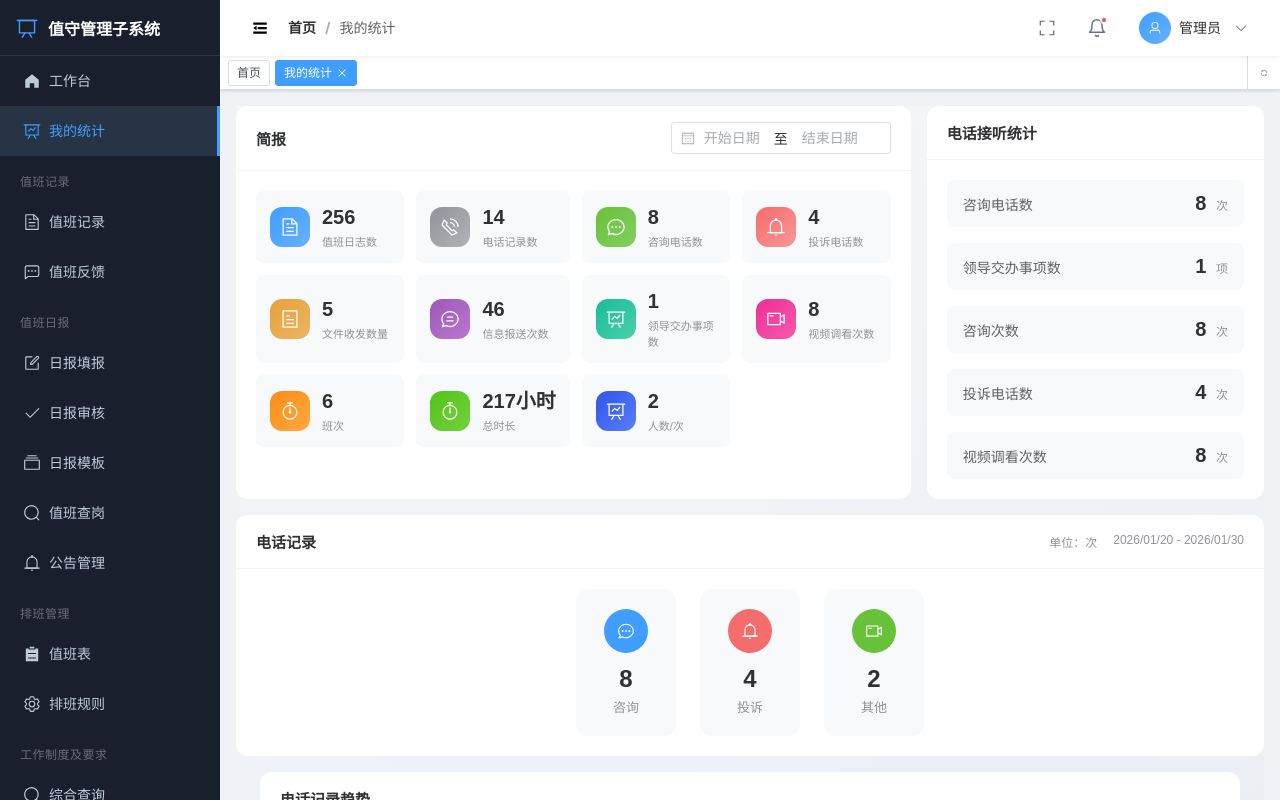
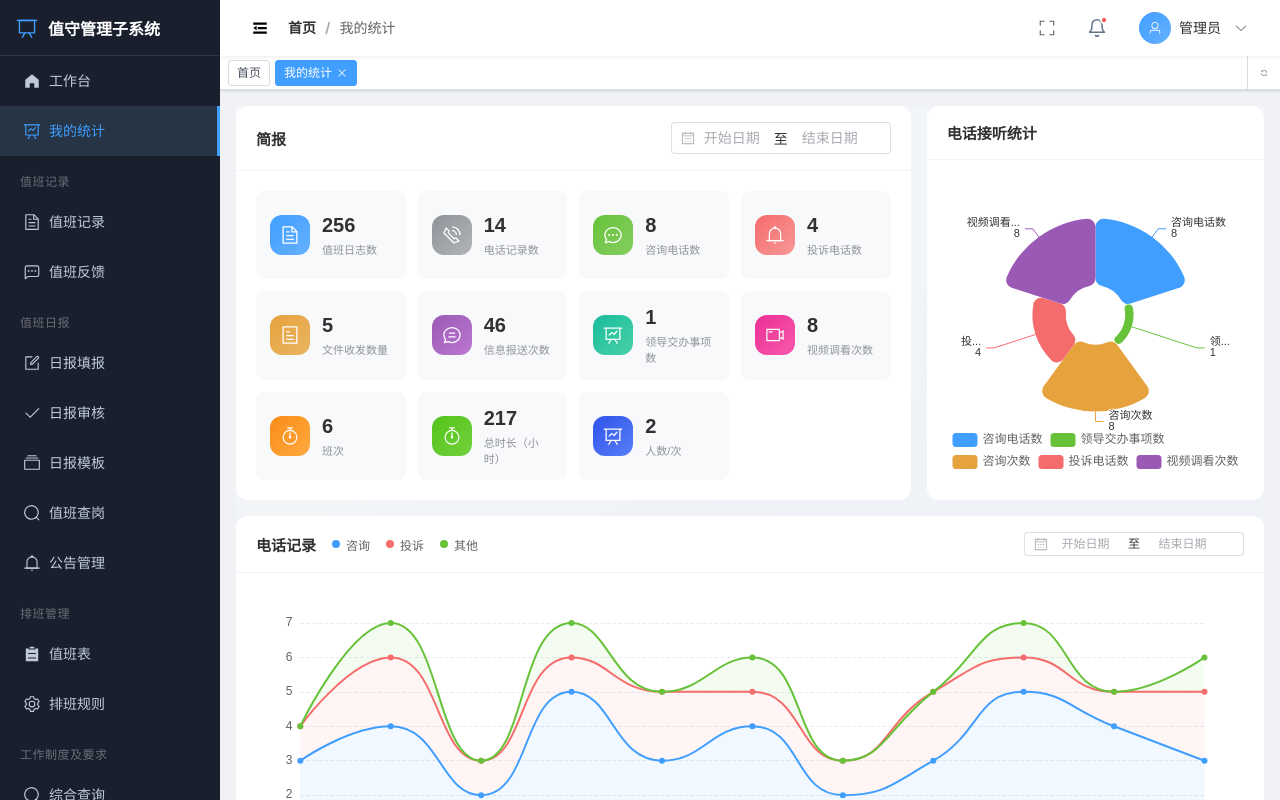
Before and after one commit to xinrun0928/rbac-design, a Vue app: page /duty/statistics in a window 1280 px wide. Built offline with nearby package versions, Linux system fonts and the light colour scheme.

Commit message:
feat: enhance statistics page with pie chart and call/meeting data visualization

```diff
--- a/src/views/duty/statistics/Statistics.vue
+++ b/src/views/duty/statistics/Statistics.vue
@@ -39,49 +39,82 @@
             <span class="card-title">电话接听统计</span>
           </div>
         </template>
-        <div class="call-stats-list">
-          <div v-for="item in callStatsData" :key="item.label" class="call-stats-item">
-            <span class="call-stats-label">{{ item.label }}</span>
-            <span class="call-stats-value">{{ item.value }} <small>{{ item.unit }}</small></span>
-          </div>
-        </div>
+        <div ref="pieChartRef" class="pie-chart-container"></div>
       </el-card>
     </div>
 
     <!-- 电话记录 -->
-    <div class="stats-row animate-item">
-      <el-card class="stats-card call-record-card" shadow="never">
-        <template #header>
-          <div class="card-header">
+    <el-card class="chart-card animate-item" shadow="never">
+      <template #header>
+        <div class="card-header">
+          <div class="chart-header-left">
             <span class="card-title">电话记录</span>
-            <div class="card-meta">
-              <span class="meta-unit">单位：次</span>
-              <span class="meta-time">2026/01/20 - 2026/01/30</span>
+            <div class="chart-legend">
+              <span
+                v-for="item in callLegendData"
+                :key="item.name"
+                class="legend-item"
+                :class="{ inactive: !item.visible }"
+                @click="toggleCallLegend(item.name)"
+              >
+                <i class="legend-dot" :style="{ background: item.color }"></i>
+                {{ item.name }}
+              </span>
             </div>
           </div>
-        </template>
-        <div class="call-record-list">
-          <div v-for="item in callRecordData" :key="item.label" class="call-record-item">
-            <div class="record-icon" :style="{ background: item.color }">
-              <el-icon :size="18"><component :is="item.icon" /></el-icon>
-            </div>
-            <div class="record-info">
-              <div class="record-value">{{ item.value }}</div>
-              <div class="record-label">{{ item.label }}</div>
+          <div class="chart-header-right">
+            <div class="date-picker-wrap">
+              <el-date-picker
+                v-model="callDateRange"
+                type="daterange"
+                range-separator="至"
+                start-placeholder="开始日期"
+                end-placeholder="结束日期"
+                value-format="YYYY-MM-DD"
+                size="small"
+              />
             </div>
           </div>
         </div>
-      </el-card>
-    </div>
+      </template>
+      <div ref="callChartRef" class="chart-container"></div>
+    </el-card>
 
-    <!-- 底部：趋势图表 -->
+    <!-- 会议次数 -->
     <el-card class="chart-card animate-item" shadow="never">
       <template #header>
         <div class="card-header">
-          <span class="card-title">电话记录趋势</span>
+          <div class="chart-header-left">
+            <span class="card-title">会议次数</span>
+            <div class="chart-legend">
+              <span
+                v-for="item in meetingLegendData"
+                :key="item.name"
+                class="legend-item"
+                :class="{ inactive: !item.visible }"
+                @click="toggleMeetingLegend(item.name)"
+              >
+                <i class="legend-dot" :style="{ background: item.color }"></i>
+                {{ item.name }}
+              </span>
+            </div>
+          </div>
+          <div class="chart-header-right">
+            <div class="date-picker-wrap">
+              <el-date-picker
+                v-model="meetingDateRange"
+                type="daterange"
+                range-separator="至"
+                start-placeholder="开始日期"
+                end-placeholder="结束日期"
+                value-format="YYYY-MM-DD"
+                size="small"
+              />
+            </div>
+          </div>
         </div>
       </template>
-      <div ref="chartRef" class="chart-container"></div>
+      <div ref="meetingChartRef" class="chart-container"></div>
     </el-card>
   </div>
 </template>
@@ -96,6 +129,8 @@ import * as echarts from 'echarts'
 
 // ── 状态 ──
 const dateRange = ref<string[] | null>(null)
+const callDateRange = ref<string[] | null>(null)
+const meetingDateRange = ref<string[] | null>(null)
 
 // ── 指标卡片 ──
 const metricCards = reactive([
@@ -108,44 +143,101 @@ const metricCards = reactive([
   { label: '领导交办事项数', value: 1, icon: DataLine, color: 'linear-gradient(135deg, #1ABC9C 0%, #48D1A8 100%)' },
   { label: '视频调看次数', value: 8, icon: VideoCamera, color: 'linear-gradient(135deg, #EB2F96 0%, #F759AB 100%)' },
   { label: '班次', value: 6, icon: Timer, color: 'linear-gradient(135deg, #FA8C16 0%, #FFA940 100%)' },
-  { label: '总时长', value: '217小时', icon: Timer, color: 'linear-gradient(135deg, #52C41A 0%, #73D13D 100%)' },
+  { label: '总时长（小时）', value: 217, icon: Timer, color: 'linear-gradient(135deg, #52C41A 0%, #73D13D 100%)' },
   { label: '人数/次', value: 2, icon: DataLine, color: 'linear-gradient(135deg, #2F54EB 0%, #597EF7 100%)' }
 ])
 
-// ── 电话接听统计 ──
-const callStatsData = reactive([
-  { label: '咨询电话数', value: 8, unit: '次' },
-  { label: '领导交办事项数', value: 1, unit: '项' },
-  { label: '咨询次数', value: 8, unit: '次' },
-  { label: '投诉电话数', value: 4, unit: '次' },
-  { label: '视频调看次数', value: 8, unit: '次' }
+// ── 饼图 ──
+const pieChartRef = ref<HTMLElement>()
+let pieChart: echarts.ECharts | null = null
+
+const pieData = [
+  { value: 8, name: '咨询电话数' },
+  { value: 1, name: '领导交办事项数' },
+  { value: 8, name: '咨询次数' },
+  { value: 4, name: '投诉电话数' },
+  { value: 8, name: '视频调看次数' }
+]
+
+function initPieChart() {
+  if (!pieChartRef.value) return
+  pieChart = echarts.init(pieChartRef.value)
+  pieChart.setOption({
+    tooltip: {
+      trigger: 'item',
+      backgroundColor: 'rgba(255,255,255,0.9)',
+      borderColor: '#eee',
+      textStyle: { color: '#303133' },
+      formatter: '{b}: {c}'
+    },
+    legend: {
+      orient: 'horizontal',
+      bottom: '2%',
+      left: 'center',
+      textStyle: { color: '#606266', fontSize: 12 }
+    },
+    series: [
+      {
+        name: '电话接听统计',
+        type: 'pie',
+        radius: ['20%', '65%'],
+        center: ['50%', '45%'],
+        roseType: 'area',
+        itemStyle: {
+          borderRadius: 8
+        },
+        label: {
+          fontSize: 11,
+          formatter: '{b}\n{c}'
+        },
+        labelLine: {
+          length: 10,
+          length2: 8
+        },
+        data: pieData,
+        color: ['#409EFF', '#67C23A', '#E6A23C', '#F56C6C', '#9B59B6']
+      }
+    ]
+  })
+}
+
+// ── 电话记录图表 ──
+const callChartRef = ref<HTMLElement>()
+let callChart: echarts.ECharts | null = null
+
+const callLegendData = reactive([
+  { name: '咨询', color: '#409EFF', visible: true },
+  { name: '投诉', color: '#F56C6C', visible: true },
+  { name: '其他', color: '#67C23A', visible: true }
 ])
 
-// ── 电话记录分类 ──
-const callRecordData = reactive([
-  { label: '咨询', value: 8, icon: ChatDotRound, color: '#409EFF' },
-  { label: '投诉', value: 4, icon: Bell, color: '#F56C6C' },
-  { label: '其他', value: 2, icon: VideoCamera, color: '#67C23A' }
-])
-
-// ── 图表 ──
-const chartRef = ref<HTMLElement>()
-let chartInstance: echarts.ECharts | null = null
-
-const chartData = {
-  dates: ['01-20', '01-21', '01-22', '01-23', '01-24', '01-25', '01-26', '01-27', '01-28', '01-29', '01-30'],
-  values: [4, 5, 3, 6, 4, 5, 3, 4, 6, 5, 4]
+function toggleCallLegend(name: string) {
+  const item = callLegendData.find(l => l.name === name)
+  if (!item) return
+  item.visible = !item.visible
+  if (callChart) {
+    callChart.dispatchAction({
+      type: 'legendToggleSelect',
+      name
+    })
+  }
 }
 
-function initChart() {
-  if (!chartRef.value) return
-  chartInstance = echarts.init(chartRef.value)
-  chartInstance.setOption({
+const dates = ['01-20', '01-21', '01-22', '01-23', '01-24', '01-25', '01-26', '01-27', '01-28', '01-29', '01-30']
+
+function initCallChart() {
+  if (!callChartRef.value) return
+  callChart = echarts.init(callChartRef.value)
+  callChart.setOption({
     tooltip: {
       trigger: 'axis',
       backgroundColor: 'rgba(255,255,255,0.9)',
       borderColor: '#eee',
       textStyle: { color: '#303133' }
+    },
+    legend: {
+      show: false,
+      selected: { '咨询': true, '投诉': true, '其他': true }
     },
     grid: {
       left: '3%',
@@ -156,13 +248,109 @@ function initChart() {
     },
     xAxis: {
       type: 'category',
-      data: chartData.dates,
+      boundaryGap: false,
+      data: dates,
       axisLine: { lineStyle: { color: '#DCDFE6' } },
       axisLabel: { color: '#606266' }
     },
     yAxis: {
       type: 'value',
-      name: '会议次数',
+      axisLine: { show: false },
+      axisTick: { show: false },
+      splitLine: { lineStyle: { type: 'dashed', color: '#E8ECF1' } },
+      axisLabel: { color: '#606266' }
+    },
+    series: [
+      {
+        name: '咨询',
+        type: 'line',
+        stack: '总量',
+        smooth: true,
+        symbol: 'circle',
+        symbolSize: 6,
+        data: [3, 4, 2, 5, 3, 4, 2, 3, 5, 4, 3],
+        itemStyle: { color: '#409EFF' },
+        lineStyle: { width: 2 },
+        areaStyle: { color: 'rgba(64,158,255,0.1)' }
+      },
+      {
+        name: '投诉',
+        type: 'line',
+        stack: '总量',
+        smooth: true,
+        symbol: 'circle',
+        symbolSize: 6,
+        data: [1, 2, 1, 1, 2, 1, 1, 2, 1, 1, 2],
+        itemStyle: { color: '#F56C6C' },
+        lineStyle: { width: 2 },
+        areaStyle: { color: 'rgba(245,108,108,0.1)' }
+      },
+      {
+        name: '其他',
+        type: 'line',
+        stack: '总量',
+        smooth: true,
+        symbol: 'circle',
+        symbolSize: 6,
+        data: [0, 1, 0, 1, 0, 1, 0, 0, 1, 0, 1],
+        itemStyle: { color: '#67C23A' },
+        lineStyle: { width: 2 },
+        areaStyle: { color: 'rgba(103,194,58,0.1)' }
+      }
+    ]
+  })
+}
+
+// ── 会议次数图表 ──
+const meetingChartRef = ref<HTMLElement>()
+let meetingChart: echarts.ECharts | null = null
+
+const meetingLegendData = reactive([
+  { name: '会议次数', color: '#E6A23C', visible: true }
+])
+
+function toggleMeetingLegend(name: string) {
+  const item = meetingLegendData.find(l => l.name === name)
+  if (!item) return
+  item.visible = !item.visible
+  if (meetingChart) {
+    meetingChart.dispatchAction({
+      type: 'legendToggleSelect',
+      name
+    })
+  }
+}
+
+function initMeetingChart() {
+  if (!meetingChartRef.value) return
+  meetingChart = echarts.init(meetingChartRef.value)
+  meetingChart.setOption({
+    tooltip: {
+      trigger: 'axis',
+      backgroundColor: 'rgba(255,255,255,0.9)',
+      borderColor: '#eee',
+      textStyle: { color: '#303133' }
+    },
+    legend: {
+      show: false,
+      selected: { '会议次数': true }
+    },
+    grid: {
+      left: '3%',
+      right: '4%',
+      bottom: '3%',
+      top: '10%',
+      containLabel: true
+    },
+    xAxis: {
+      type: 'category',
+      boundaryGap: false,
+      data: dates,
+      axisLine: { lineStyle: { color: '#DCDFE6' } },
+      axisLabel: { color: '#606266' }
+    },
+    yAxis: {
+      type: 'value',
       axisLine: { show: false },
       axisTick: { show: false },
       splitLine: { lineStyle: { type: 'dashed', color: '#E8ECF1' } },
@@ -172,16 +360,16 @@ function initChart() {
       {
         name: '会议次数',
         type: 'line',
-        data: chartData.values,
         smooth: true,
         symbol: 'circle',
-        symbolSize: 8,
-        itemStyle: { color: '#409EFF' },
-        lineStyle: { width: 3, color: '#409EFF' },
+        symbolSize: 6,
+        data: [4, 5, 3, 6, 4, 5, 3, 4, 6, 5, 4],
+        itemStyle: { color: '#E6A23C' },
+        lineStyle: { width: 2 },
         areaStyle: {
           color: new echarts.graphic.LinearGradient(0, 0, 0, 1, [
-            { offset: 0, color: 'rgba(64,158,255,0.3)' },
-            { offset: 1, color: 'rgba(64,158,255,0.05)' }
+            { offset: 0, color: 'rgba(230,162,60,0.3)' },
+            { offset: 1, color: 'rgba(230,162,60,0.05)' }
           ])
         }
       }
@@ -190,17 +378,23 @@ function initChart() {
 }
 
 function handleResize() {
-  chartInstance?.resize()
+  pieChart?.resize()
+  callChart?.resize()
+  meetingChart?.resize()
 }
 
 onMounted(() => {
-  initChart()
+  initPieChart()
+  initCallChart()
+  initMeetingChart()
   window.addEventListener('resize', handleResize)
 })
 
 onUnmounted(() => {
   window.removeEventListener('resize', handleResize)
-  chartInstance?.dispose()
+  pieChart?.dispose()
+  callChart?.dispose()
+  meetingChart?.dispose()
 })
 </script>
 
@@ -219,15 +413,15 @@ onUnmounted(() => {
     &:nth-child(1) { animation-delay: 0.05s; }
     &:nth-child(2) { animation-delay: 0.12s; }
     &:nth-child(3) { animation-delay: 0.2s; }
-    &:nth-child(4) { animation-delay: 0.28s; }
-    &:nth-child(5) { animation-delay: 0.35s; }
   }
 
   // ── 指标卡片网格 ──
   .metric-grid {
     display: grid;
     grid-template-columns: repeat(4, 1fr);
+    grid-template-rows: repeat(3, 1fr);
     gap: 12px;
+    height: 100%;
   }
 
   .metric-card {
@@ -289,6 +483,8 @@ onUnmounted(() => {
   .stats-card {
     border-radius: 12px;
     border: none;
+    display: flex;
+    flex-direction: column;
 
     &.brief-card {
       flex: 16;
@@ -298,17 +494,17 @@ onUnmounted(() => {
       flex: 8;
     }
 
-    &.call-record-card {
-      flex: 1;
-    }
-
     :deep(.el-card__header) {
       padding: 16px 20px;
       border-bottom: 1px solid #F2F3F5;
+      flex-shrink: 0;
     }
 
     :deep(.el-card__body) {
       padding: 20px;
+      flex: 1;
+      display: flex;
+      flex-direction: column;
     }
   }
 
@@ -337,98 +533,18 @@ onUnmounted(() => {
     color: #909399;
   }
 
-  // ── 电话接听统计 ──
-  .call-stats-list {
-    display: flex;
-    flex-direction: column;
-    gap: 16px;
-  }
-
-  .call-stats-item {
-    display: flex;
-    justify-content: space-between;
-    align-items: center;
-    padding: 12px 16px;
-    background: #F8F9FB;
-    border-radius: 8px;
-
-    &:hover {
-      background: #F0F2F5;
-    }
-  }
-
-  .call-stats-label {
-    font-size: 14px;
-    color: #606266;
-  }
-
-  .call-stats-value {
-    font-size: 20px;
-    font-weight: 600;
-    color: #303133;
-
-    small {
-      font-size: 12px;
-      font-weight: 400;
-      color: #909399;
-      margin-left: 4px;
-    }
-  }
-
-  // ── 电话记录 ──
-  .call-record-list {
-    display: flex;
-    gap: 24px;
-    justify-content: center;
-  }
-
-  .call-record-item {
-    display: flex;
-    flex-direction: column;
-    align-items: center;
-    gap: 12px;
-    padding: 20px 24px;
-    background: #F8F9FB;
-    border-radius: 12px;
-    min-width: 100px;
-    transition: transform 0.2s;
-
-    &:hover {
-      transform: translateY(-2px);
-    }
-  }
-
-  .record-icon {
-    width: 44px;
-    height: 44px;
-    border-radius: 50%;
-    display: flex;
-    align-items: center;
-    justify-content: center;
-    color: #fff;
-  }
-
-  .record-info {
-    text-align: center;
-
-    .record-value {
-      font-size: 24px;
-      font-weight: 700;
-      color: #303133;
-    }
-
-    .record-label {
-      font-size: 13px;
-      color: #909399;
-      margin-top: 4px;
-    }
+  // ── 饼图 ──
+  .pie-chart-container {
+    width: 100%;
+    flex: 1;
+    min-height: 300px;
   }
 
   // ── 图表 ──
   .chart-card {
-    margin: 0 24px 24px;
     border-radius: 12px;
     border: none;
+    margin-bottom: 16px;
 
     :deep(.el-card__header) {
       padding: 16px 20px;
@@ -438,6 +554,49 @@ onUnmounted(() => {
     :deep(.el-card__body) {
       padding: 20px;
     }
+  }
+
+  .chart-header-left {
+    display: flex;
+    align-items: center;
+    gap: 16px;
+  }
+
+  .chart-header-right {
+    display: flex;
+    align-items: center;
+    gap: 16px;
+  }
+
+  .chart-legend {
+    display: flex;
+    align-items: center;
+    gap: 16px;
+  }
+
+  .legend-item {
+    display: flex;
+    align-items: center;
+    gap: 6px;
+    font-size: 12px;
+    color: #606266;
+    cursor: pointer;
+    transition: opacity 0.2s;
+
+    &:hover {
+      opacity: 0.8;
+    }
+
+    &.inactive {
+      opacity: 0.4;
+    }
+  }
+
+  .legend-dot {
+    width: 8px;
+    height: 8px;
+    border-radius: 50%;
+    display: inline-block;
   }
 
   .chart-container {
```
